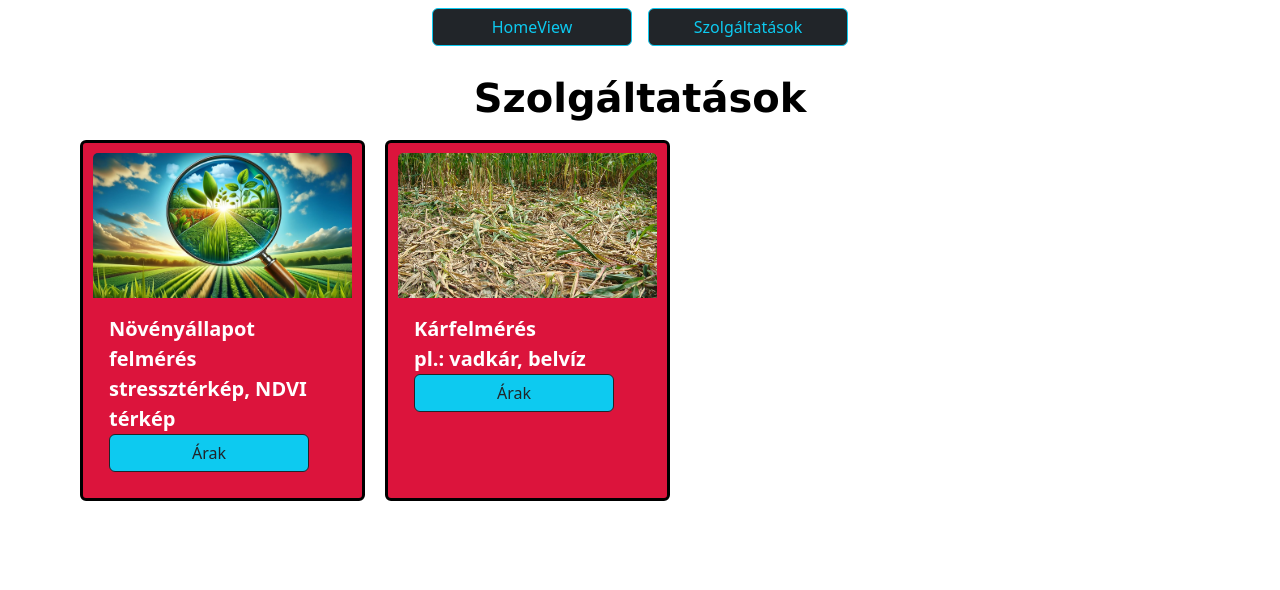
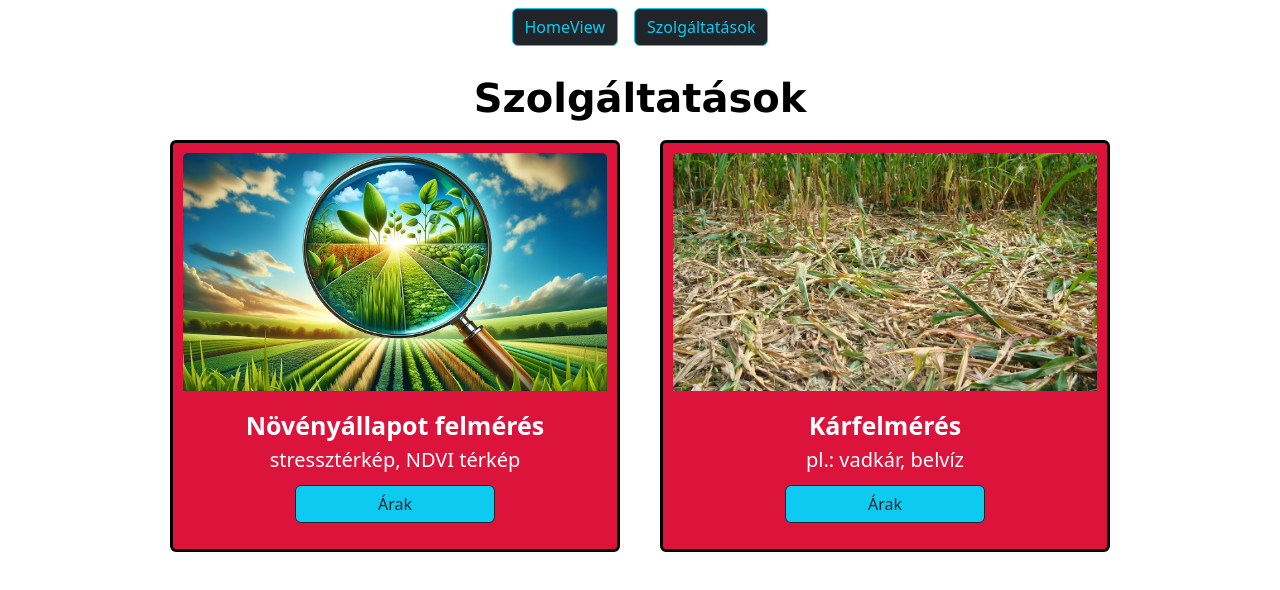
Before and after one commit to ClearDriveDev/weboldal.redesign, a Vue app in the folder geoagrodrone/: page /services in a window 1280 px wide. Shown: the top 590 px of the page. Built offline with nearby package versions, Linux system fonts and the light colour scheme.

Commit message:
Szolgáltatások alapja kész jól működik

```diff
--- a/geoagrodrone/src/App.vue
+++ b/geoagrodrone/src/App.vue
@@ -14,9 +14,11 @@ onMounted(() => {
         <RouterLink class="btn btn-outline-info btn-dark m-2" to="/">HomeView</RouterLink>
         <RouterLink class="btn btn-outline-info btn-dark m-2" to="/services">Szolgáltatások</RouterLink>
       </nav>
-    <RouterView />
   </div>
   </header>
+  <body>
+    <RouterView />
+  </body>
 </template>
 
 <style scoped>
--- a/geoagrodrone/src/views/DamageAssessmentPriceView.vue
+++ b/geoagrodrone/src/views/DamageAssessmentPriceView.vue
@@ -1,13 +1,11 @@
 <template>
     <div>
-      <h1>Damage Assessment Price View</h1>
+      <h1 class="text-center">Kárfelmérés</h1>
     </div>
 </template>
 
-<script>
-export default {
-name: 'DamageAssessmentPriceView',
-}
+<script setup>
+
 </script>
 
 <style>
--- a/geoagrodrone/src/views/PlantStatePriceView.vue
+++ b/geoagrodrone/src/views/PlantStatePriceView.vue
@@ -1,13 +1,11 @@
 <template>
     <div>
-      <h1>Plant State Price View</h1>
+      <h1 class="text-center">Növényállapot felmérés</h1>
     </div>
 </template>
 
-<script>
-export default {
-name: 'PlantStatePriceView',
-}
+<script setup>
+
 </script>
 
 <style>
--- a/geoagrodrone/src/views/ServicesView.vue
+++ b/geoagrodrone/src/views/ServicesView.vue
@@ -1,21 +1,27 @@
 <template>
   <h1 class="text-center">Szolgáltatások</h1>
-  <div class="row">
+  <div class="containerS">
+    <div class="row justify-content-center align-items-center">
       <div class="card col-12 col-md-4 col-lg-3 mb-4">
-      <img src="/images/PlantScience.jpg" alt="Kép a növényekről" class="card-img-top">
+        <img src="/images/PlantScience.jpg" alt="Kép a növényekről" title="Kép a növényekről" class="card-img-top">
         <div class="card-body">
-        <p class="felirat m-0">Növényállapot felmérés</p>
-        <p class="felirat m-0">stressztérkép, NDVI térkép</p>
-        <input class="btn btn-outline-dark btn-info" type="submit" @click="" value="Árak">
+          <p class="felirat1 m-0 text-center">Növényállapot felmérés</p>
+          <p class="felirat2 m-0 text-center">stressztérkép, NDVI térkép</p>
+          <router-link to="/plantStatePrice" title="Árak" class="btn btnS btn-outline-dark btn-info">
+            Árak
+          </router-link>
         </div>
       </div>
 
       <div class="card col-12 col-md-4 col-lg-3 mb-4">
-      <img src="/images/PlantDamage.jpg" alt="Kép a növények káráról" class="card-img-top">
+        <img src="/images/PlantDamage.jpg" alt="Kép a növények káráról" title="Kép a növények káráról" class="card-img-top">
         <div class="card-body">
-        <p class="felirat m-0">Kárfelmérés</p>
-        <p class="felirat m-0">pl.: vadkár, belvíz</p>
-        <input class="btn btn-outline-dark btn-info" type="submit" @click="" value="Árak">
+          <p class="felirat1 m-0 text-center">Kárfelmérés</p>
+          <p class="felirat2 m-0 text-center">pl.: vadkár, belvíz</p>
+          <router-link to="/damageAssessmentPrice" title="Árak" class="btn btnS btn-outline-dark btn-info">
+            Árak
+          </router-link>
+        </div>
       </div>
     </div>
   </div>
@@ -33,22 +39,45 @@ h1{
   color: black;
 }
 
+.containerS {
+  display: flex;
+  justify-content: center;
+  align-items: center;
+}
+
+.row {
+  display: flex;
+  justify-content: center;
+  flex-wrap: wrap;
+  gap: 20px;
+}
+
 .card{
   border: 3px solid black;
   margin: 10px;
   background-color: crimson;
   color: white;
   padding: 10px;
+  width: 450px;
 }
 
-.felirat{
+.felirat1{
   font-weight: bolder;
+  font-size: 25px;
+}
+
+.felirat2{
+  font-weight: normal;
   font-size: 20px;
 }
 
-.btn{
+.btnS{
   width: 200px;
+  display: flex;
+  margin-top: 10px;
   margin-left: auto;
   margin-right: auto;
+  justify-content: center;
+  align-items: center;
 }
 </style>
```
Also changed, not shown: geoagrodrone/src/router/index.js (+5 -9 lines). Lines whose indentation alone changed are shown as unchanged.
